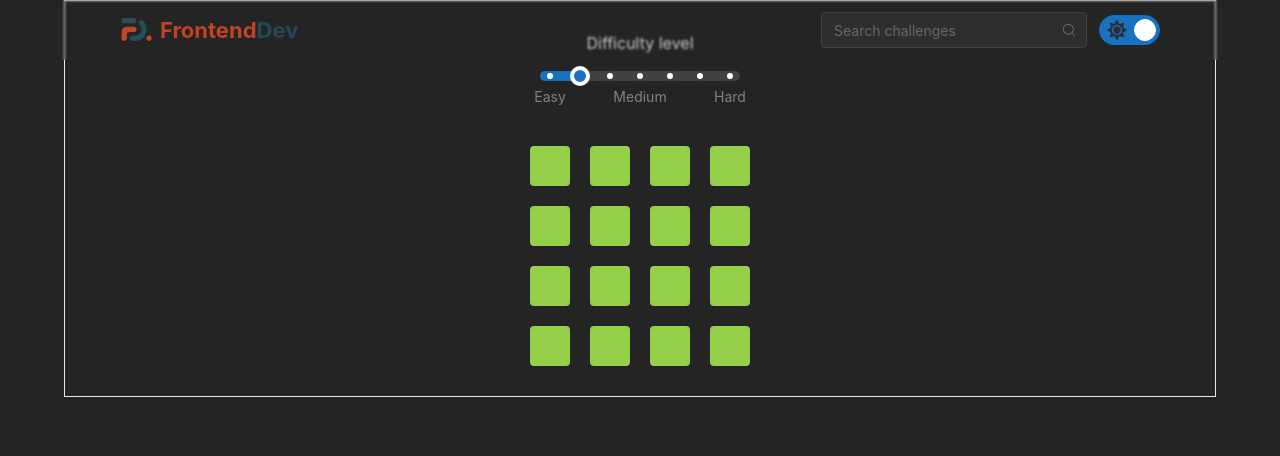
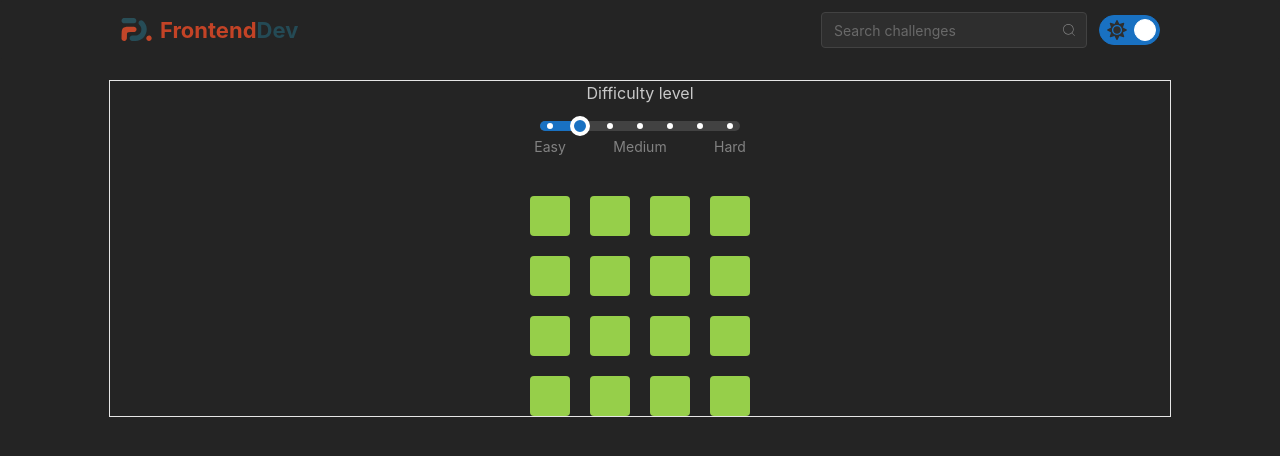
Before and after one commit to mittalsam98/frontenddev, a React (Vite) app: page /mind-game in a window 1280 px wide. Shown: the top 456 px of the page. Built offline with nearby package versions, Linux system fonts and the light colour scheme.

Commit message:
Fixed padding top issue of children

```diff
--- a/src/challanges/infinite-scroll/infinte-scroll.module.css
+++ b/src/challanges/infinite-scroll/infinte-scroll.module.css
@@ -1,8 +1,6 @@
 .outerContainer {
   display: grid;
   grid-template-columns: repeat(1, 1fr);
-  gap: 40px;
-  padding: 40px;
 }
 
 .postLink {
--- a/src/challanges/mind-game/mind-game.module.css
+++ b/src/challanges/mind-game/mind-game.module.css
@@ -7,7 +7,6 @@
   align-items: center;
   justify-content: center;
   gap: 10px;
-  padding: 30px;
   border: 1px solid var(--mantine-color-light-border-0);
 }
 
--- a/src/components/layouts/layout.jsx
+++ b/src/components/layouts/layout.jsx
@@ -6,7 +6,9 @@ export default function Layout() {
   return (
     <div className={classes.layoutContainer}>
       <MyHeader />
-      <Outlet />
+      <div className={classes.outlet}>
+        <Outlet />
+      </div>
     </div>
   );
 }
--- a/src/components/layouts/layout.module.css
+++ b/src/components/layouts/layout.module.css
@@ -12,3 +12,7 @@ body > div:first-child {
   width: 100%;
   height: 100%;
 }
+
+.outlet {
+  padding: 80px 50px 50px 50px;
+}
```
Also changed, not shown: src/challanges/mind-game/game-result.jsx (added).
